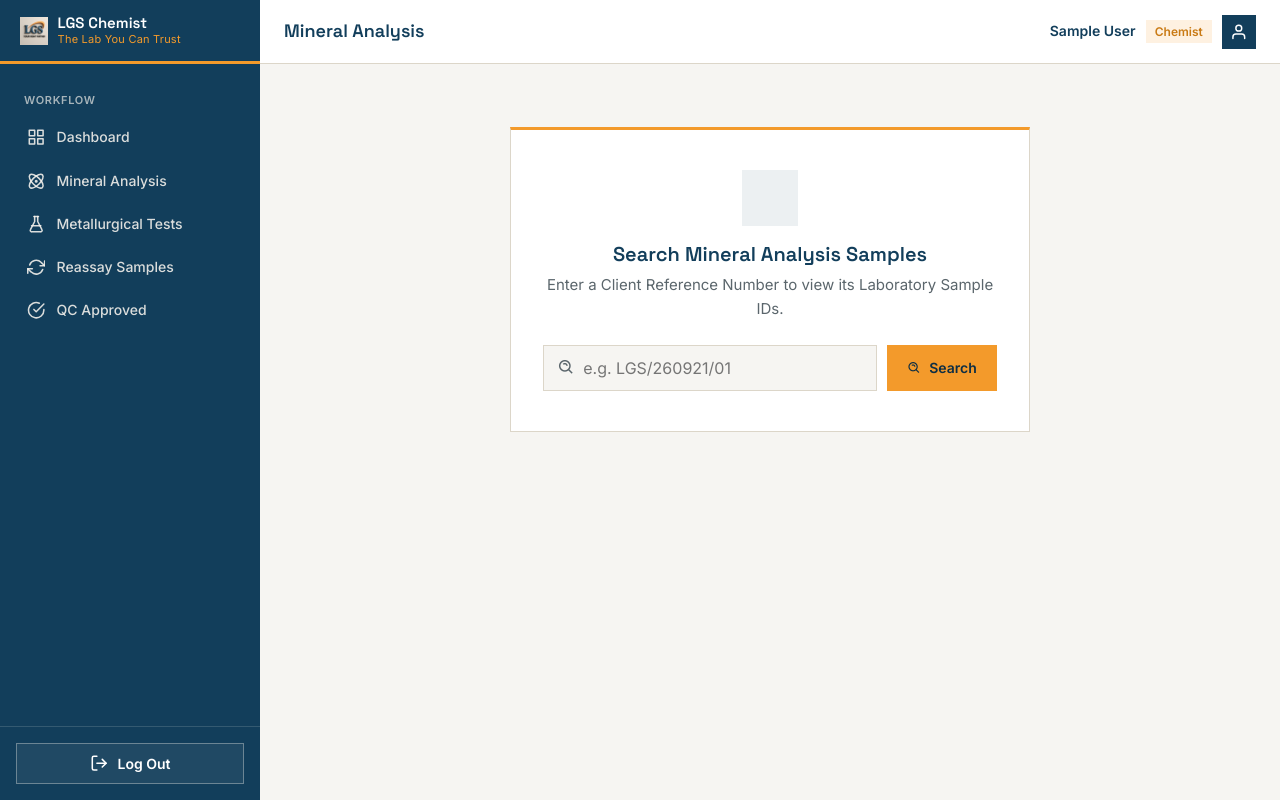
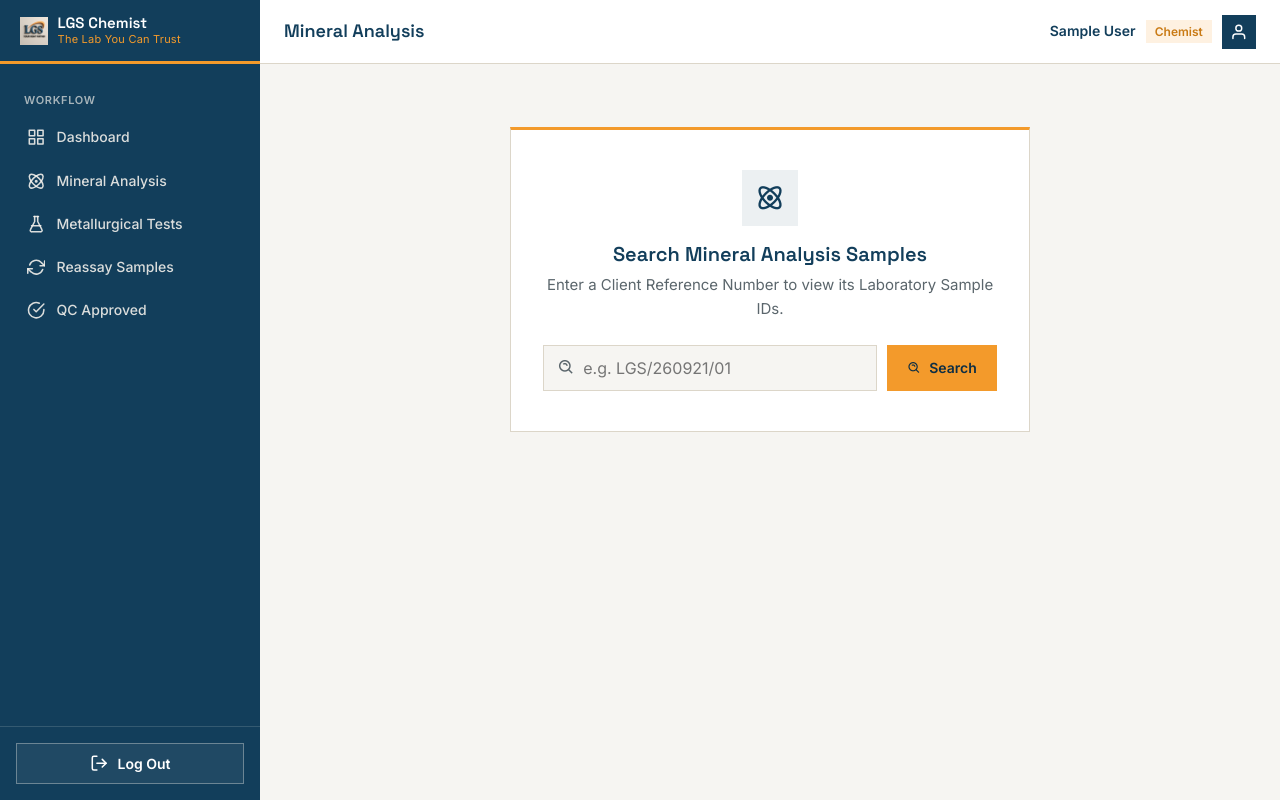
Before and after one commit to AudoWrld/lgs_website, a Django app: template chemist/templates/chemist/mineral_analysis_search.html in a window 1280 px wide. Run offline with Django 5.2, Linux system fonts and the light colour scheme; the template is opened without the code that fills it, so the values that code supplies are empty; the visitor is signed in with stand-in values (Sample User, id 1).

Commit message:
Update search icon in mineral analysis samples template for improved clarity

```diff
--- a/chemist/templates/chemist/mineral_analysis_search.html
+++ b/chemist/templates/chemist/mineral_analysis_search.html
@@ -11,7 +11,7 @@
 
 {% block content %}
 <div class="search-hero">
-  <span class="search-hero-icon"><i class='bx bx-flask' aria-hidden="true"></i></span>
+  <span class="search-hero-icon"><i class='bx bx-atom' aria-hidden="true"></i></span>
   <h2>Search Mineral Analysis Samples</h2>
   <p>Enter a Client Reference Number to view its Laboratory Sample IDs.</p>
   <form method="get" action="{% url 'chemist:mineral_analysis_search' %}" class="search-hero-form">
```
